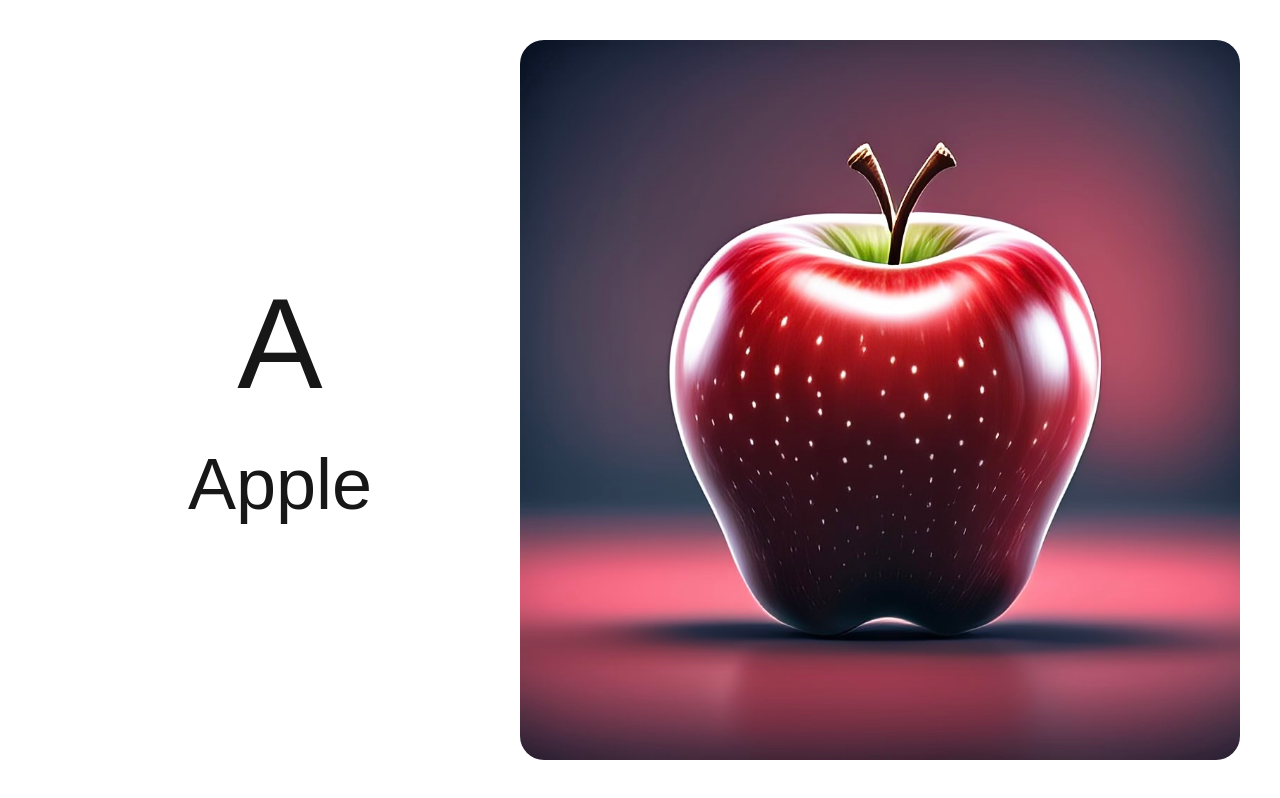
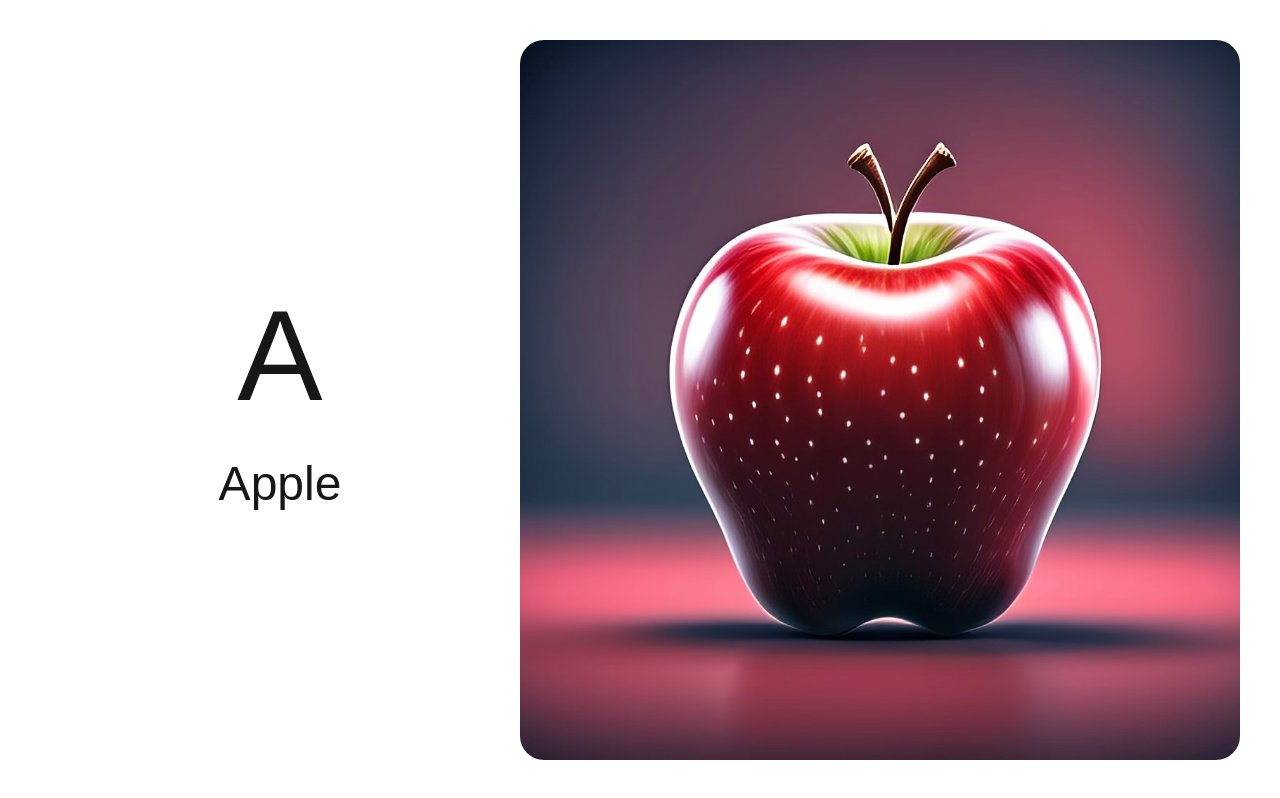
Before and after one commit to prasanthraghav/nonu-alphabets-2, a Next.js app: page / in a window 1280 px wide. Built offline with nearby package versions, Linux system fonts and the light colour scheme.

Commit message:
feat: reduced font size for the word

```diff
--- a/src/app/page.tsx
+++ b/src/app/page.tsx
@@ -80,7 +80,7 @@ export default function Home() {
       <div className="grid place-items-center">
         <div className="text-center">
           <div className="text-9xl">{currentAlphabet}</div>
-          <div className="text-7xl mt-10">{word}</div>
+          <div className="text-5xl mt-10">{word}</div>
         </div>
       </div>
       <div className="grid place-items-center">
```
